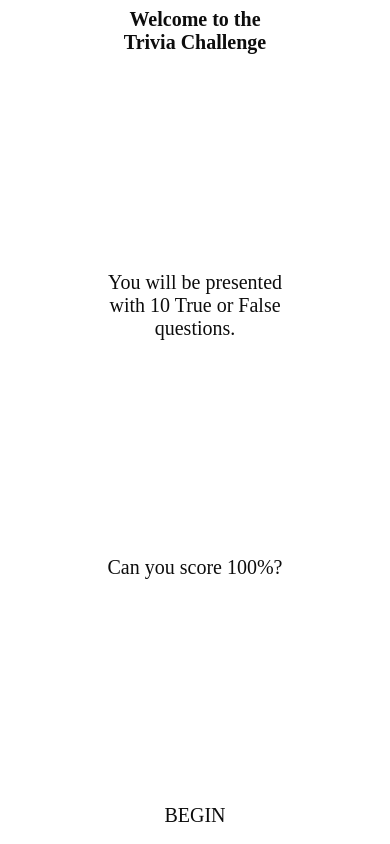
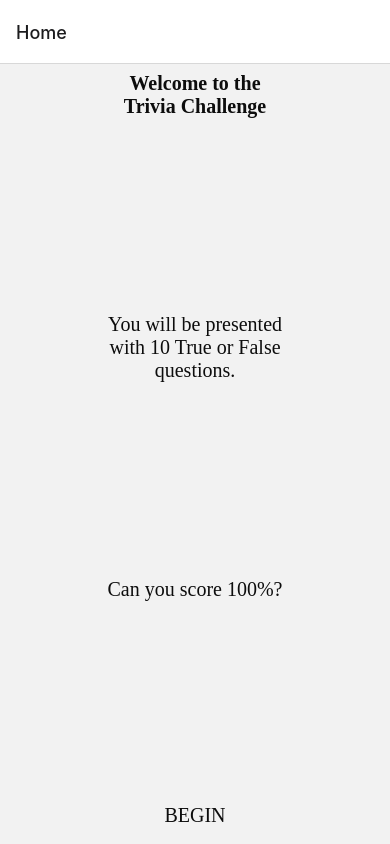
Before and after one commit to marcelochb/g2i-hiring-test-rn, a React Native app: screen / in a window 390 px wide. Built offline with nearby package versions, Linux system fonts and the light colour scheme.

Commit message:
react navigation

```diff
--- a/package.json
+++ b/package.json
@@ -10,8 +10,12 @@
     "lint": "eslint . --ext .js,.jsx,.ts,.tsx"
   },
   "dependencies": {
+    "@react-navigation/native": "^6.0.10",
+    "@react-navigation/stack": "^6.2.1",
     "react": "17.0.2",
     "react-native": "0.68.2",
+    "react-native-gesture-handler": "^2.4.2",
+    "react-native-safe-area-context": "^4.2.5",
     "reflect-metadata": "^0.1.13",
     "tsyringe": "^4.7.0"
   },
--- /dev/null
+++ b/src/core/routes/index.tsx
@@ -0,0 +1,15 @@
+import React from 'react';
+import { createStackNavigator } from '@react-navigation/stack';
+import { Home } from '@src/modules/quiz/presenter';
+import { BaseTheme } from '../themes';
+import { SafeAreaProvider } from 'react-native-safe-area-context';
+
+const Stack = createStackNavigator();
+
+export const Routes: React.FC = () => (
+  <SafeAreaProvider>
+    <Stack.Navigator>
+      <Stack.Screen name='Home' component={() => <Home theme={BaseTheme} />} />
+    </Stack.Navigator>
+  </SafeAreaProvider>
+)
--- a/src/index.tsx
+++ b/src/index.tsx
@@ -13,10 +13,14 @@ import {
   View,
 } from 'react-native';
 import { BaseTheme } from '@src/core/themes';
-import { Home } from './modules/quiz/presenter/home';
+import { Home } from './modules/quiz/presenter';
+import { NavigationContainer } from '@react-navigation/native';
+import { Routes } from './core/routes';
 
 const Index = () => (
-  <Home theme={BaseTheme} />
+  <NavigationContainer>
+    <Routes />
+  </NavigationContainer>
 );
 
 export default Index;
--- /dev/null
+++ b/src/modules/quiz/presenter/index.ts
@@ -0,0 +1,2 @@
+export * from './home';
+export * from './question';
--- /dev/null
+++ b/src/modules/quiz/presenter/package.json
@@ -0,0 +1,4 @@
+{
+  "name": "@src/modules/quiz/presenter",
+  "version": "0.0.1"
+}
--- /dev/null
+++ b/src/modules/quiz/presenter/question/index.ts
@@ -0,0 +1 @@
+export {Question} from './view';
--- /dev/null
+++ b/src/modules/quiz/presenter/question/view/index.tsx
@@ -0,0 +1,10 @@
+import { View, Text } from 'react-native'
+import React from 'react'
+
+export const Question: React.FC = () => {
+  return (
+    <View>
+      <Text>Question</Text>
+    </View>
+  )
+}
```
Also changed, not shown: 1 other file (tests, documents, lock files or other folders).
